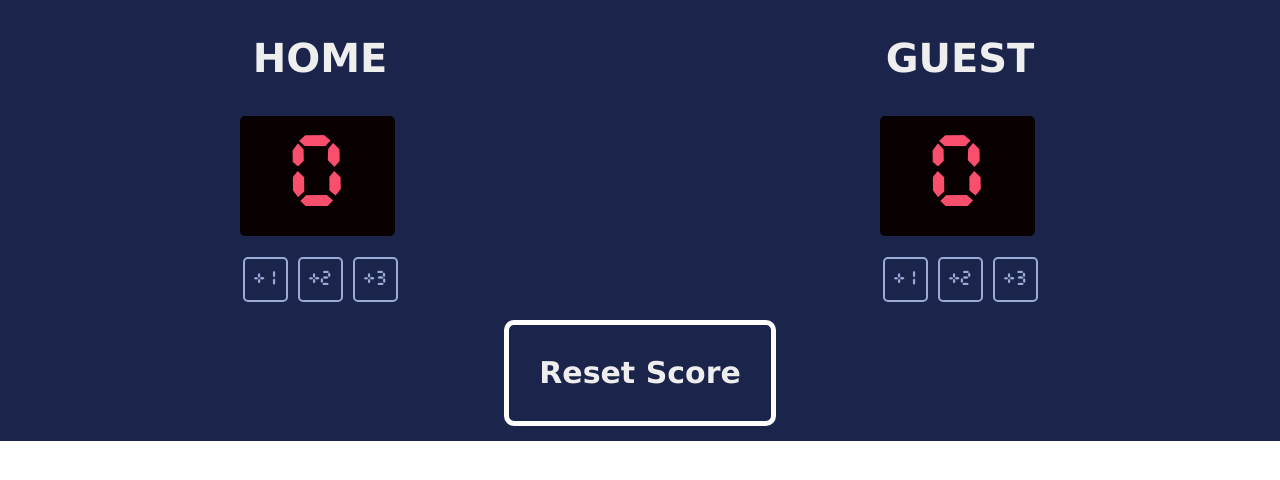
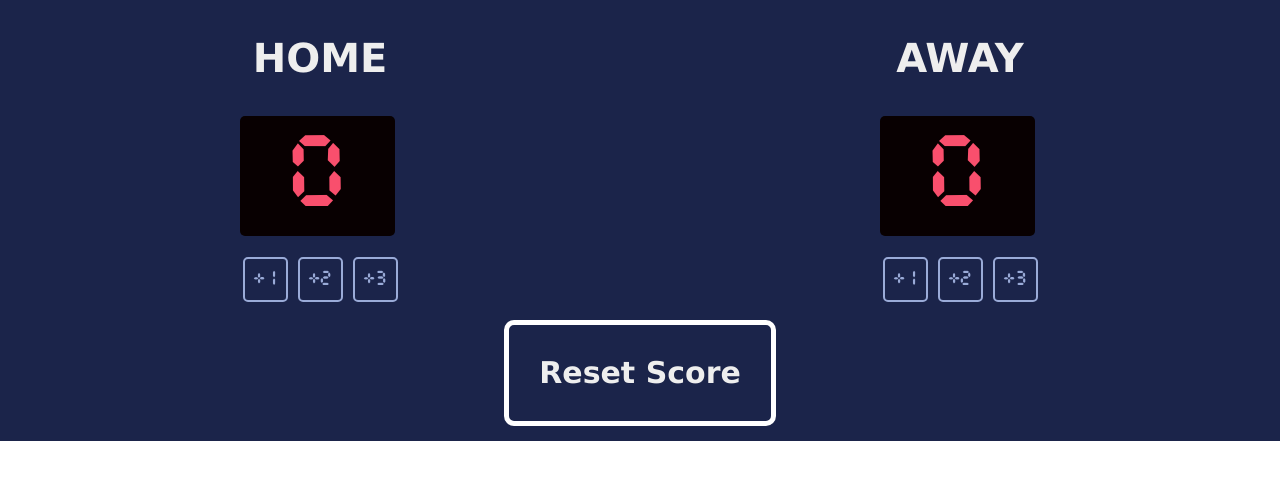
Before and after one commit to JollyBolt/Basketball-Scoreboard, a plain HTML site: page index.html in a window 1280 px wide. Drawn offline with Linux system fonts and the light colour scheme.

Commit message:
Updated score header
Changed GUEST to AWAY.

```diff
--- a/index.html
+++ b/index.html
@@ -19,7 +19,7 @@
             <button class="score" onclick="threeh()">+3</button>
         </div>
         <div id="g">
-            <h3 id="G">GUEST</h3>
+            <h3 id="G">AWAY</h3><!-- This initially said Guest,changed this to AWAY -->
             <div class="heading" id="guest">0</div>
             <br>
             <button class="score" onclick="oneg()">+1</button>
```
